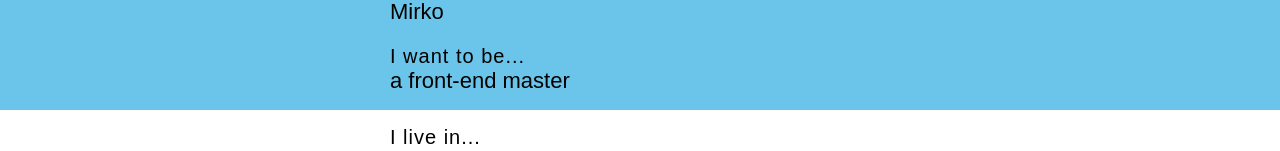
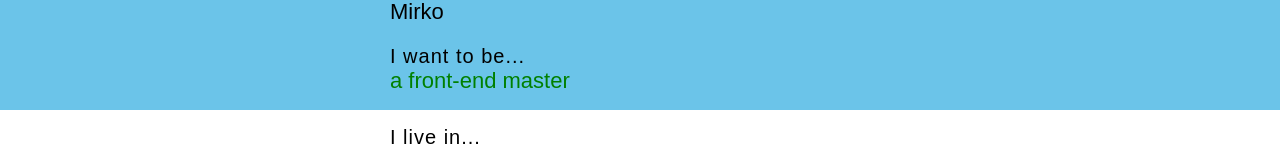
Before and after one commit to mirkoarnold/p0, a plain HTML site: page src/index.html in a window 1280 px wide. Shown: the part 354-505 px from the top of the page. Drawn offline with Linux system fonts and the light colour scheme.

Commit message:
Add new element

```diff
--- a/src/index.html
+++ b/src/index.html
@@ -21,7 +21,7 @@
                     <p class="iama">My name is...</p>
                     <p class="my-name my-info">Mirko</p>
                     <p class="iama">I want to be...</p>
-                    <p class="my-info">a front-end master</p>
+                    <p class="my-info my-superanswer">a front-end master</p>
                 </div>
             </section>
             <section class="about-me content">
--- a/src/styles.css
+++ b/src/styles.css
@@ -111,6 +111,10 @@ h1 {
   color: black;
 }
 
+.my-superanswer{
+	color: green;
+}
+
 .about-me {
   padding: 1em;
 }
```
